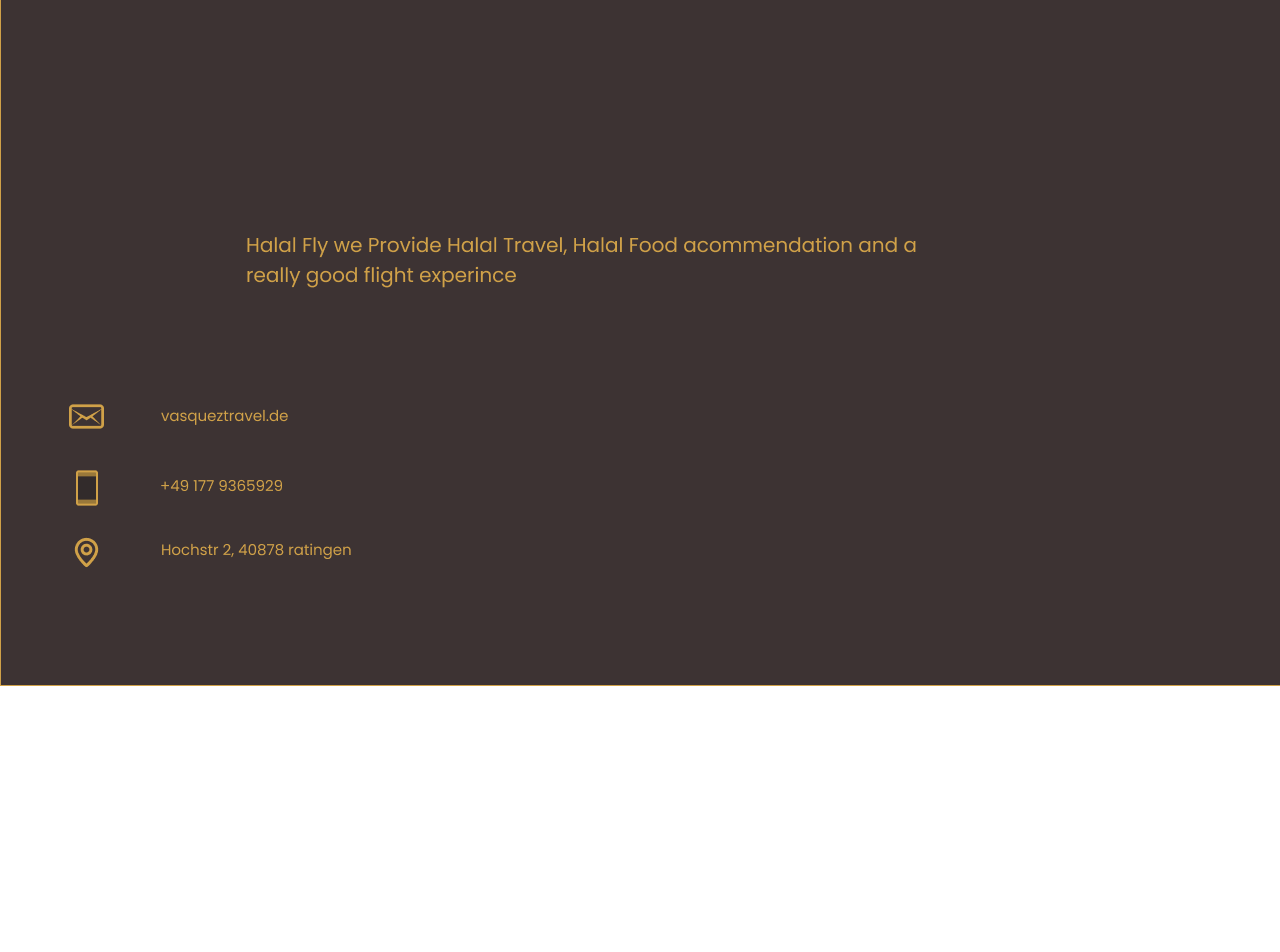
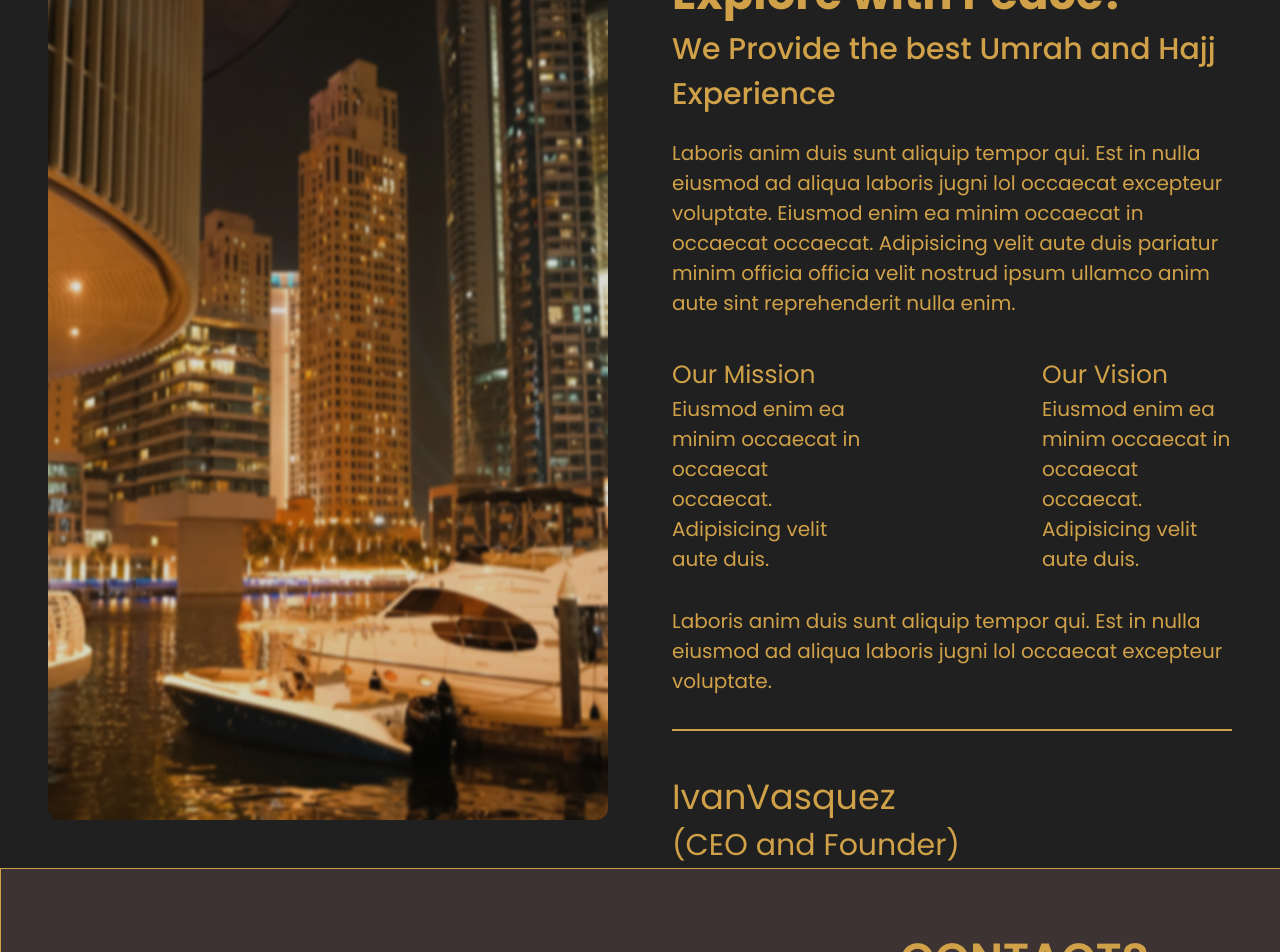
Before and after one commit to theashrafislam/hello-b2b, a Next.js app: page / in a window 1280 px wide. Shown: the part 3200-4152 px from the top of the page. Before the commit the page ends 3886 px from the top, so only its background shows below. Built offline with nearby package versions, Linux system fonts and the light colour scheme.

Commit message:
travel explore section is complate

```diff
--- a/src/app/Components/Home/TravelExplore.jsx
+++ b/src/app/Components/Home/TravelExplore.jsx
@@ -19,6 +19,37 @@ const TravelExplore = () => {
                     </div>
                 </div>
             </div>
+
+            <div className='flex justify-between gap-[64px]'>
+                <div className='w-[50%]'>
+                    <img src="/travel/4th.png" alt="" className='w-full h-[1001px] rounded-xl' />
+                </div>
+                <div className='w-[50%] text-[#D0A148]'>
+                    <p className='font-medium text-[25px] mb-[36px]'>What To Expect From Us</p>
+                    <h3 className='text-[45px] font-bold'>Travel with Faith, Explore with Peace!</h3>
+                    <h5 className='text-[30px] font-medium mb-[21px]'>We Provide the best Umrah and Hajj Experience</h5>
+                    <p className='text-[20px]'>Laboris anim duis sunt aliquip tempor qui. Est in nulla eiusmod ad aliqua laboris jugni lol occaecat excepteur voluptate. Eiusmod enim ea minim occaecat in occaecat occaecat. Adipisicing velit aute duis pariatur minim officia officia velit nostrud ipsum ullamco anim aute sint reprehenderit nulla enim.</p>
+
+                    {/* Our Mission and vision  */}
+                    <div className='flex items-center gap-[180px] pb-[32px] mt-[38px]'>
+                        <div>
+                            <h3 className='text-[25px]'>Our Mission</h3>
+                            <p className='text-[20px]'>Eiusmod enim ea minim occaecat in occaecat occaecat. Adipisicing velit aute duis.</p>
+                        </div>
+                        <div>
+                            <h3 className='text-[25px]'>Our Vision</h3>
+                            <p className='text-[20px]'>Eiusmod enim ea minim occaecat in occaecat occaecat. Adipisicing velit aute duis.</p>
+                        </div>
+                    </div>
+                    <div>
+                        <p className='text-[20px] pb-[33px] border-b-2 border-[#D0A148]'>Laboris anim duis sunt aliquip tempor qui. Est in nulla eiusmod ad aliqua laboris jugni lol occaecat excepteur voluptate.</p>
+                    </div>
+                    <div className='pt-10'>
+                        <h1 className='text-[35px]'>IvanVasquez</h1>
+                        <p className='text-[30px]'>(CEO and Founder)</p>
+                    </div>
+                </div>
+            </div>
         </div>
     );
 };
```
